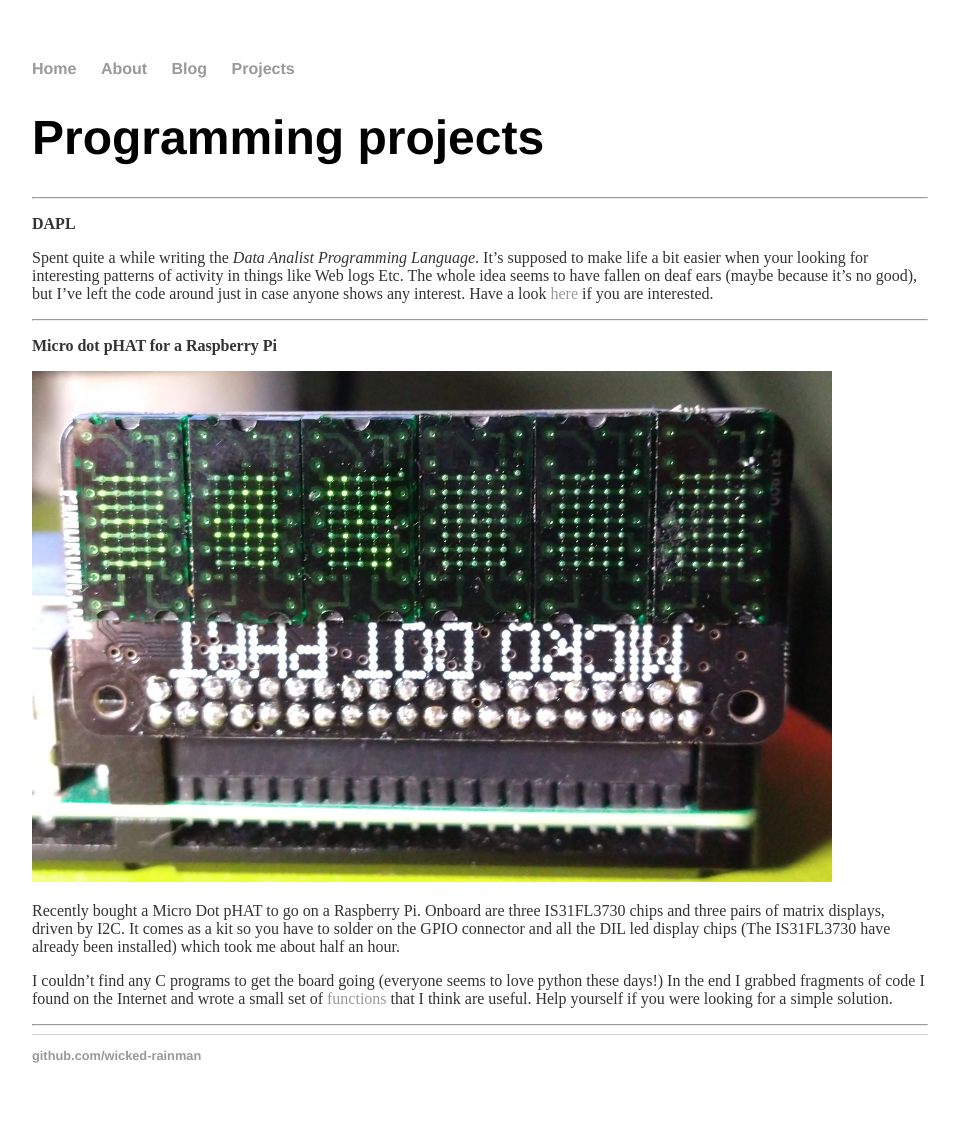
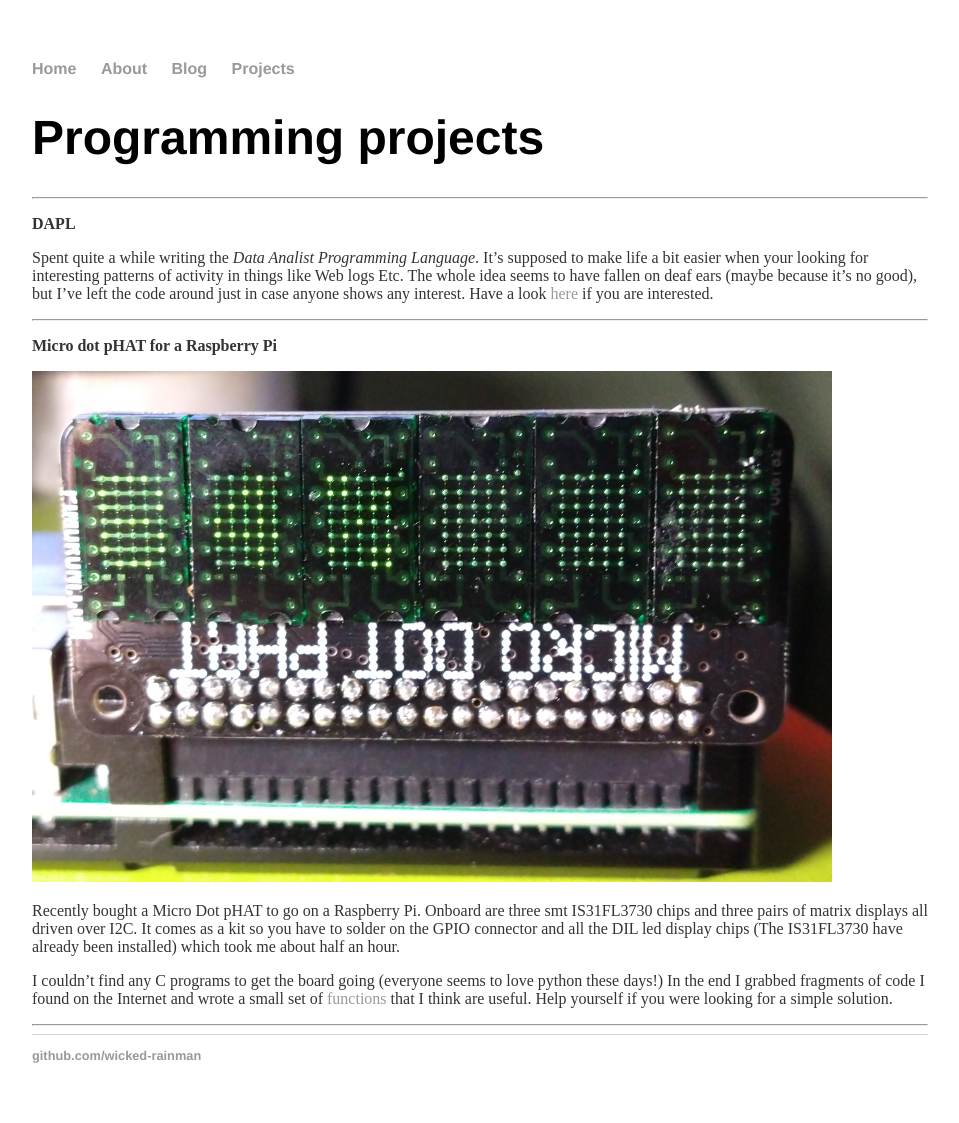
Before and after one commit to wicked-rainman/wicked-rainman.github.io, a Jekyll site: the page built from projects/index.md, in a window 1280 px wide. Shown: the whole page, without its empty margins (160-1119 px from the left). Built offline with Jekyll 4.4.1, drawn with Linux system fonts in a browser that asks for light colours; Markdown is read by kramdown in place of the engine named in the settings.

Commit message:
Update index.md

```diff
--- a/projects/index.md
+++ b/projects/index.md
@@ -15,7 +15,7 @@
 
 ![](/pictures/phat1.png)
 
-Recently bought a Micro Dot pHAT to go on a Raspberry Pi. Onboard are three IS31FL3730 chips and three pairs of matrix displays, driven by I2C.  It comes as a kit so you have to solder on the GPIO connector and all the DIL led display chips (The IS31FL3730 have already been installed) which took me about half an hour.
+Recently bought a Micro Dot pHAT to go on a Raspberry Pi. Onboard are three smt IS31FL3730 chips and three pairs of matrix displays all driven over I2C.  It comes as a kit so you have to solder on the GPIO connector and all the DIL led display chips (The IS31FL3730 have already been installed) which took me about half an hour.
 
 I couldn't find  any C programs to get the board going (everyone seems to love python these days!) In the end I grabbed fragments of code I found on the Internet and wrote a small set of [functions](https://github.com/wicked-rainman/Rpi-Micro-Dot-pHAT) that I think are useful. Help yourself if you were looking for a simple solution.
 
```
